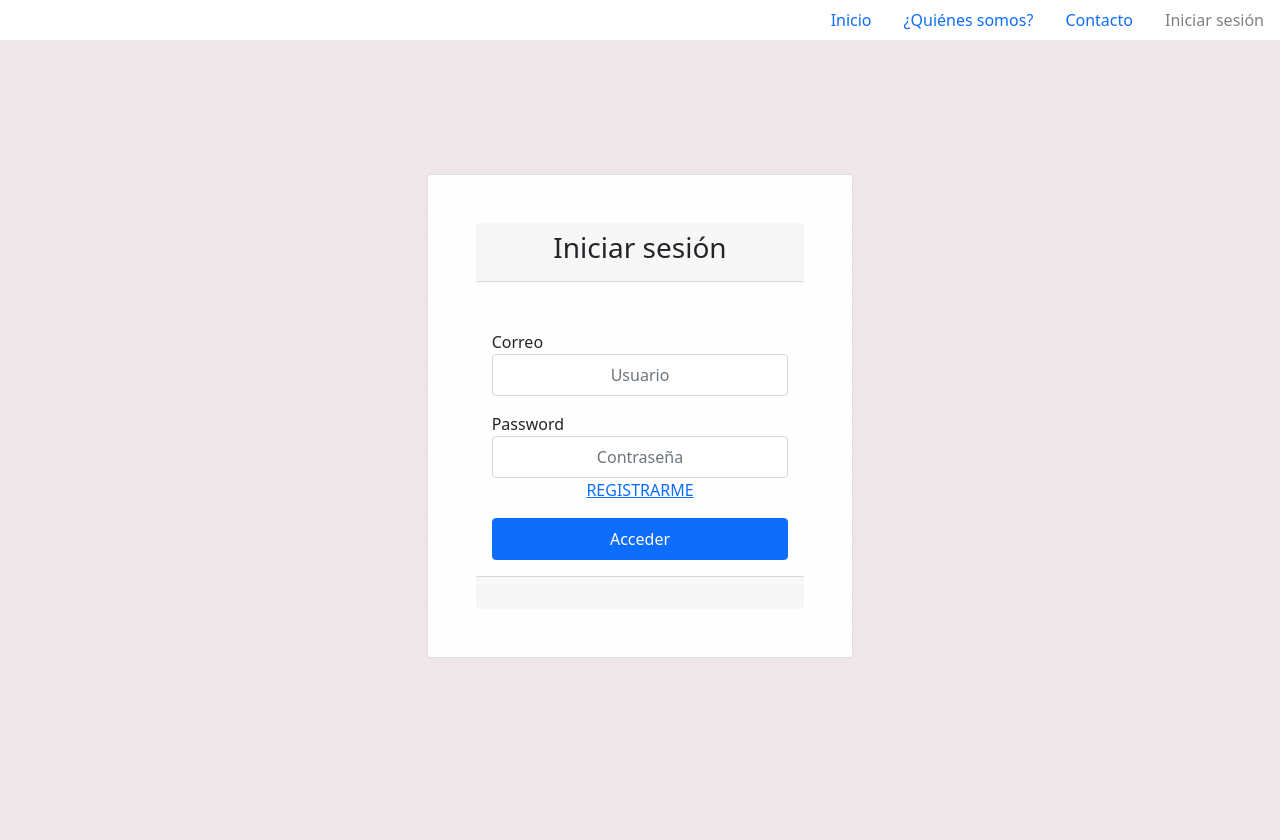
After one commit to RigobertoPO/Caps, a PHP site: page /login.php in a window 1280 px wide. The commit adds this page. Run offline with PHP 8.4, Linux system fonts and the light colour scheme.

Commit message:
se crea Login y registro

```diff
--- a/index.php
+++ b/index.php
@@ -27,7 +27,7 @@
                     <label for="usuario">correo@gmail.com</label>
                     <a style="color: red;text-decoration: none; " href="contacto.php">Cerrar sesión</a>
                 </div>     -->
-                <a class="nav-link" style="color: gray;" href="contacto.php">Iniciar sesión</a>
+                <a class="nav-link" style="color: gray;" href="login.php">Iniciar sesión</a>
             </li>
         </ul>
 
--- /dev/null
+++ b/login.php
@@ -0,0 +1,72 @@
+<!DOCTYPE html>
+<html lang="en">
+<head>
+    <meta charset="UTF-8">
+    <meta http-equiv="X-UA-Compatible" content="IE=edge">
+    <meta name="viewport" content="width=device-width, initial-scale=1.0">
+    <link rel="stylesheet" href="css/bootstrap.min.css">
+    <script src="js/bootstrap.min.js"></script>
+    <link rel="stylesheet" href="css/style.css">
+    <title>Gorras</title>
+</head>
+<body>
+    <header>
+        <nav >
+            <ul class="nav justify-content-end">
+                <li class="nav-item">
+                    <a class="nav-link active" aria-current="page" href="index.php">Inicio</a>
+                </li>
+                <li class="nav-item">
+                    <a class="nav-link" href="somos.php">¿Quiénes somos?</a>
+                </li>
+                <li class="nav-item">
+                    <a class="nav-link" href="contacto.php">Contacto</a>
+                </li>
+                <li class="nav-item" >
+                    <!-- <div class="btn-group-vertical">
+                        <label for="usuario">correo@gmail.com</label>
+                        <a style="color: red;text-decoration: none; " href="contacto.php">Cerrar sesión</a>
+                    </div>     -->
+                    <a class="nav-link" style="color: gray;" href="login.php">Iniciar sesión</a>
+                </li>
+            </ul>
+        </nav>
+    </header>
+    <!-- https://www.baulphp.com/login-form-usando-bootstrap5 -->
+        <div class="d-flex flex-column min-vh-100 justify-content-center align-items-center" id="template-bg-3">
+        <div class="card mb-5 p-5 bg-gradient bg-gradient text-dark col-md-4">
+        <div class="card-header text-center">
+        <h3>Iniciar sesión </h3>
+        </div>
+        <div class="card-body mt-3">
+        <form name="login" action="" method="post">
+        <div class="form-group mt-3">
+            <label>Correo</label>
+            <input type="text" class="form-control text-center p-2"
+            placeholder="Usuario" name="username">
+            </div>
+            <div class="form-group mt-3">
+            <label>Password</label>
+            <input type="password" class="form-control text-center p-2"
+            placeholder="Contraseña" name="password">
+            </div>
+            <div class="text-center">
+            <a href="registrar.php">REGISTRARME</a>
+            <input type="submit" value="Acceder"
+            class="btn btn-primary mt-3 w-100 p-2" name="login-btn">
+            </div>
+        </form>
+        </div>
+        <div class="card-footer p-3">
+        <div class="d-flex justify-content-center">
+        <div class="text-primary"></div>
+        </div>
+        </div>
+        </div>
+
+        </div>
+    <footer>
+
+    </footer>
+</body>
+</html>
```
Also changed, not shown: registrar.php (added, +86 -0 lines).
